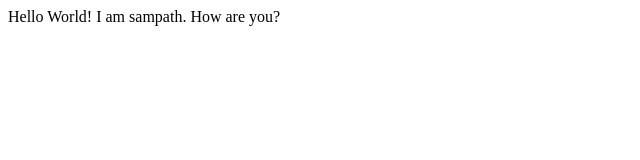
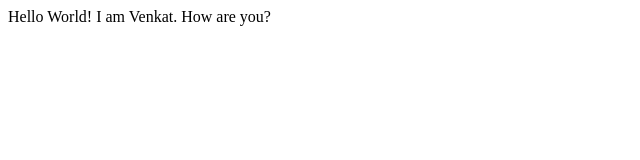
Before and after one commit to sampath32824/Myrepo, a plain HTML site: page index.html in a window 1280 px wide. Shown: the full height of the page, 0-640 px from the left. Drawn offline with Linux system fonts and the light colour scheme.

Commit message:
Name Venkat modifed

```diff
--- a/index.html
+++ b/index.html
@@ -13,7 +13,7 @@
 </head>
 
 <body>
-    I am sampath. How are you?
+    I am Venkat. How are you?
 </body>
 
 </html>
```
